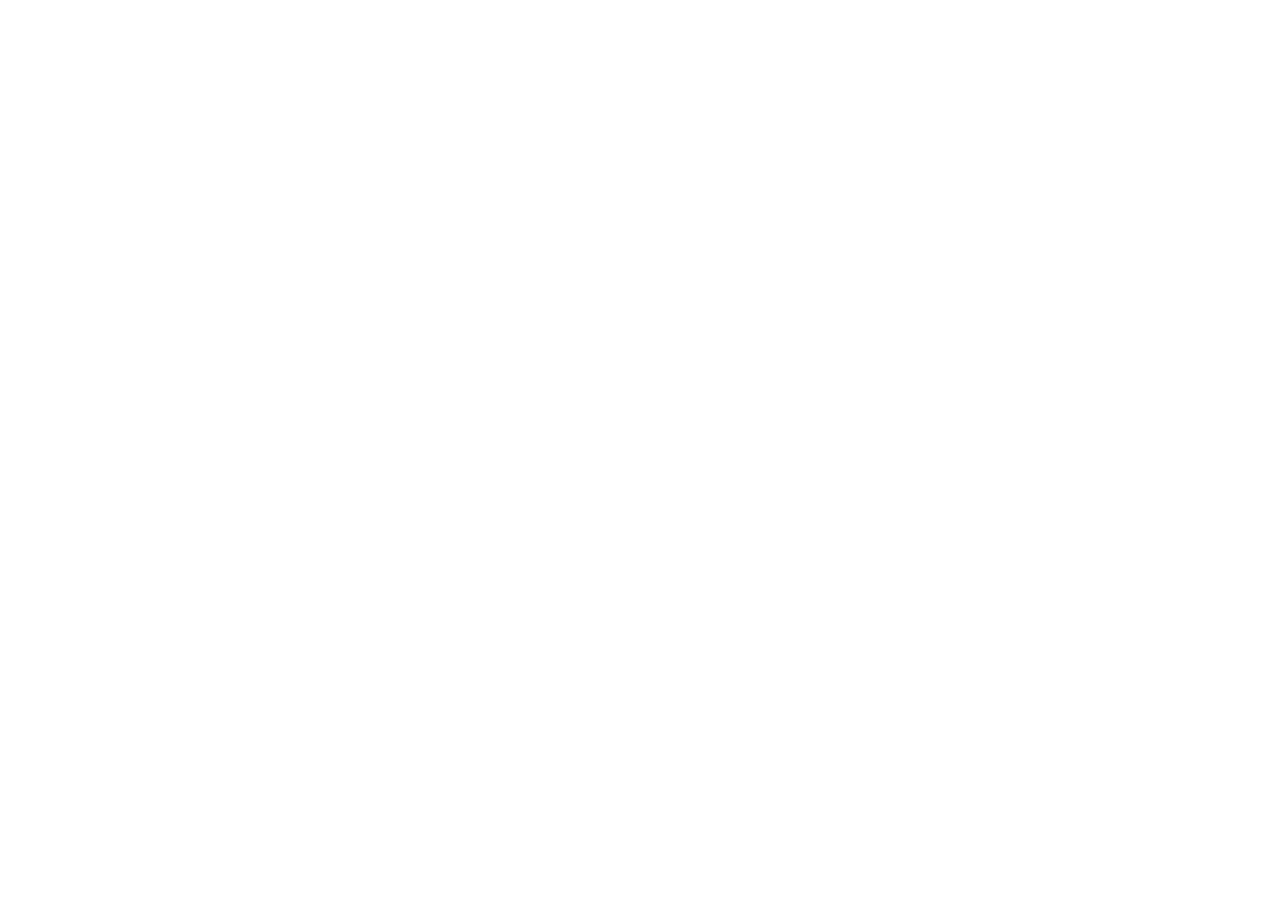
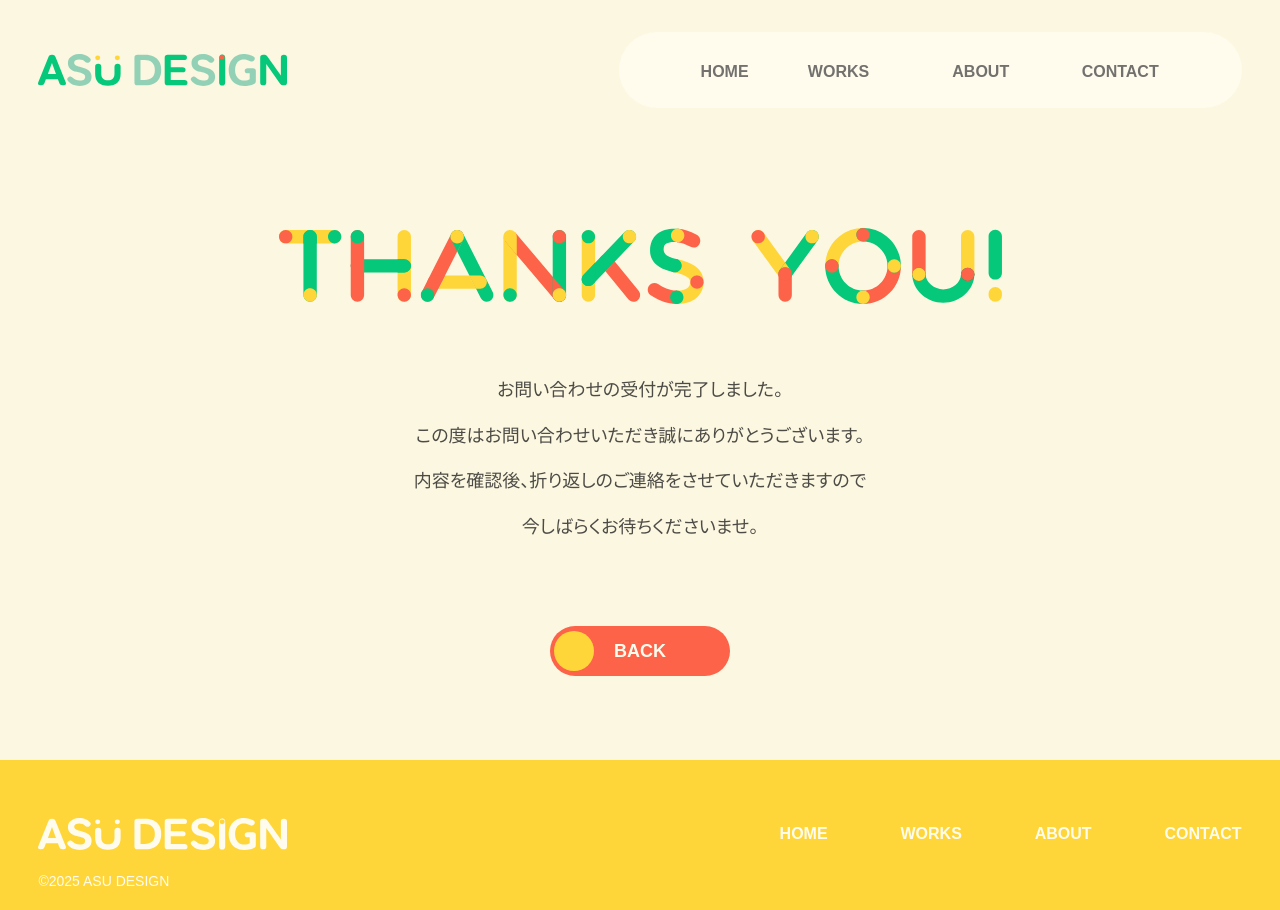
Before and after one commit to Hirabayashiasuna/ASU_DESIGN, a plain HTML site: page thanks.html in a window 1280 px wide. Before the commit the page ends 800 px from the top, so only its background shows below. Drawn offline with nearby package versions, Linux system fonts and the light colour scheme.

Commit message:
ナビゲーション
ナビゲーションの文字の余白が日本語の方でjustify-content: space-between;で余白がついてるので英語表記の時の余白がずれてしまったのですが、どのように英語のほうの余白を調整すればいいかわからなかったので、ご教授のほどお願いいたします。

```diff
--- a/css/style.css
+++ b/css/style.css
@@ -21,73 +21,66 @@ body {
 }
 
 .pc_nav {
-    width: 723px;
+    width: 623px;
     height: 76px;
     background-color: #FFFCEE;
     border-radius: 38px;
 
 }
 
-/*
-.pc_nav.pc_nav-menu a {
-    position: relative;
-    text-align: center;
-    overflow: hidden;
-}
-
-.pc_nav.pc_nav-menu a::after {
-    position: absolute;
-    bottom: 0;
-    left: 0;
-    display: block;
-    content: "";
-    width: 0%;
-    height: 2px;
-    background: #F05152;
-    transition: all 0.2s cubic-bezier(0.455, 0.03, 0.515, 0.955);
-}
-
-.pc_nav.pc_nav-menu a span {
-    display: block;
-    width: 100%;
-    margin: 0 auto;
-    transition: all 0.2s cubic-bezier(0.455, 0.03, 0.515, 0.955);
-}
-
-.pc_nav.pc_nav-menu a span.ja {
-    position: absolute;
-    top: 100%;
-    left: 0%;
-    font-size: 14px;
-    font-weight: bold;
-    white-space: nowrap;
-    color: #F05152;
-}
-
-.pc_nav.pc_nav-menu a:hover::after {
-    width: 100%;
-}
-
-.pc_nav.pc_nav-menu a:hover span.en {
-    transform: translate(0%, -150%);
-}
-
-.pc_nav.pc_nav-menu a:hover span.ja {
-    top: 25%;
-}
-*/
 
 .pc_nav ul {
     display: flex;
     justify-content: space-between;
-    padding: 0 92px;
+    list-style: none;
+    padding: 0 82px;
 }
 
 .pc_nav ul li {
+    display: flex;
+    flex-direction: column;
+    align-items: center;
     font-size: 16px;
     font-weight: 800;
     color: #72716E;
-    padding: 32px 0;
+    padding: 28px 0;
+    gap: 2px
+}
+
+.pc_nav a {
+    display: flex;
+    flex-direction: column;
+    align-items: center;
+    text-decoration: none;
+    color: inherit;
+    font-size: 16px;
+    line-height: 1.5em;
+    height: 1.5em;
+    overflow: hidden;
+}
+
+.pc_nav span {
+    transition: 0.5s;
+}
+
+a:hover span {
+    transform: translateY(-100%);
+}
+
+.pc_nav ul li::after {
+    content: "";
+    display: block;
+    width: 8px;
+    height: 8px;
+    background-color: #05c87a;
+    border-radius: 50%;
+    opacity: 0;
+    transition: 0.5s;
+
+}
+
+.pc_nav ul li:has(a:hover)::after {
+    opacity: 1;
 }
 
 
@@ -179,7 +172,7 @@ body {
 }
 
 .loop_text ul {
-    animation: flowing 40s linear infinite;
+    animation: flowing 50s linear infinite;
     transform: translateX(100%);
     margin: 0;
     padding: 0;
@@ -187,7 +180,7 @@ body {
 
 .loop_text ul li {
     display: inline-block;
-    font-size: 36px;
+    font-size: 30px;
     color: #FCF7E0;
     padding-right: 10px;
 }
@@ -296,6 +289,10 @@ body {
     border-radius: 218px;
 }
 
+.skill_text {
+    text-align: left;
+}
+
 .skill_inner img {
     padding-top: 27px;
     padding-bottom: 30px;
@@ -305,12 +302,15 @@ body {
 .skill_design ul {
     padding-top: 24px;
     display: flex;
+    justify-content: center;
 }
 
 .skill_design ul li {
+    margin-right: 10px;
     font-size: 14px;
     width: 108px;
     height: 25px;
+    line-height: 25px;
     border-radius: 12px;
     border: 1px solid #4C4B46;
 }
@@ -326,12 +326,15 @@ body {
 .skill_coding ul {
     padding-top: 49px;
     display: flex;
+    justify-content: center;
 }
 
 .skill_coding ul li {
+    margin-right: 10px;
     font-size: 14px;
     width: 108px;
     height: 25px;
+    line-height: 25px;
     border-radius: 12px;
     border: 1px solid #4C4B46;
 }
@@ -349,25 +352,26 @@ body {
     font-size: 23px;
     font-size: 23px;
     color: #FFFCEE;
+}
 
-}
+
+
 
 .works_btn {
     position: relative;
     margin: 0 auto;
     margin-top: 40px;
-    width: 143px;
+    width: 174px;
     height: 44px;
     background-color: #fc6349;
-    border-radius: 22px;
+    border-radius: 32px;
     cursor: pointer;
-    z-index: 100;
     border: 3px solid transparent;
 }
 
 .works_btn p {
     padding-top: 15px;
-    padding-left: 20px;
+    padding-left: 8px;
     text-align: center;
     font-size: 16px;
     font-weight: 800;
@@ -377,7 +381,7 @@ body {
 .check_btn {
     position: absolute;
     top: 2px;
-    left: 3px;
+    left: 1px;
     width: 40px;
     height: 40px;
     border-radius: 50%;
@@ -387,7 +391,7 @@ body {
 }
 
 .works_btn:hover .check_btn {
-    transform: translateX(98px);
+    transform: translateX(130px);
 }
 
 .works_btn:hover {
@@ -395,6 +399,7 @@ body {
     border-color: #ffd63a;
     border-radius: 25px;
 }
+
 
 
 .about_title h2 {
@@ -518,10 +523,11 @@ body {
 }
 
 .c-form__input {
+    padding-left: 18px;
     width: 90%;
     font-size: 16px;
     background-color: #F5F5EB;
-    border-radius: 21px;
+    border-radius: 32px;
     border: none;
     font-family: "heisei-maru-gothic-std", sans-serif;
 }
@@ -531,7 +537,6 @@ body {
 }
 
 .c-form__required {
-    position: relative;
     width: 38px;
     height: 16px;
     font-size: 12px;
@@ -548,17 +553,25 @@ textarea.c-form__input {
 
 .c-form__submit {
     text-align: center;
+
 }
 
+
 .c-form__submit button {
+    position: relative;
     margin: 0 auto;
     margin-top: 40px;
-    width: 143px;
-    height: 44px;
+    width: 173px;
+    height: 50px;
     background-color: #fc6349;
-    border-radius: 22px;
+    border-radius: 32px;
+    border: none;
+    border: 3px solid transparent;
     cursor: pointer;
-    z-index: 100;
+    font-size: 16px;
+    color: #FFFCEE;
+    font-weight: 800;
+    font-family: "heisei-maru-gothic-std", sans-serif;
 }
 
 .c-form__submit button:hover {
@@ -568,14 +581,14 @@ textarea.c-form__input {
 }
 
 .send_check_btn:hover {
-    transform: translateX(98px);
+    transform: translateX(124px);
 }
 
 
 .send_check_btn {
     position: absolute;
-    top: 5740px;
-    left: 608px;
+    top: 5779px;
+    left: 594px;
     width: 40px;
     height: 40px;
     border-radius: 50%;
@@ -585,11 +598,9 @@ textarea.c-form__input {
 }
 
 #Footer {
-    display: flex;
     max-width: 100%;
     height: 150px;
     background-color: #ffd63a;
-
 }
 
 #Footer h1 {
@@ -599,19 +610,20 @@ textarea.c-form__input {
 
 #Footer p {
     padding-top: 24px;
+    padding-left: 3%;
     font-size: 14px;
     color: #FFFCEE;
 }
 
 .footer-wrap {
     display: flex;
+    justify-content: space-between;
     align-items: center;
-    padding: 48px 3% 0 3%;
+    padding: 58px 3% 0 3%;
 }
 
+.footer-list ul {
 
-.footer-list ul {
-    padding-left: 553px;
     display: flex;
     justify-content: space-between;
     width: 462px;
@@ -653,6 +665,7 @@ textarea.c-form__input {
 
 .slider li {
     display: flex;
+    justify-content: center;
     text-align: center;
     width: 300px;
     height: 228px;
@@ -660,11 +673,13 @@ textarea.c-form__input {
     background-color: #FFFCEE;
 }
 
+
+
 .slider img {
     width: 100%;
-    /*スライダー内の画像を横幅100%に*/
-    height: auto;
+    text-align: center;
 }
+
 
 .slider .slick-slide {
     margin: 0 10px;
@@ -696,8 +711,8 @@ textarea.c-form__input {
     display: block;
     width: 16px;
     height: 16px;
-    border-top: 3px solid #FFFFFF;
-    border-right: 3px solid #FFFFFF;
+    border-top: 3px solid #FFFCEE;
+    border-right: 3px solid #FFFCEE;
     border-radius: 2px;
     transform: rotate(-135deg);
 }
@@ -716,10 +731,10 @@ textarea.c-form__input {
 .slick-next::before {
     content: '';
     display: block;
-    width: 16px;
-    height: 16px;
-    border-top: 3px solid #FFFFFF;
-    border-right: 3px solid #FFFFFF;
+    width: 14px;
+    height: 14px;
+    border-top: 3px solid #FFFCEE;
+    border-right: 3px solid #FFFCEE;
     border-radius: 2px;
     transform: rotate(45deg);
 }
--- /dev/null
+++ b/css/thanks.css
@@ -0,0 +1,99 @@
+@charset "uft-8";
+
+#thankspage {
+    text-align: center;
+}
+
+#thankspage img {
+    padding-top: 120px;
+    padding-bottom: 64px;
+    width: 723px;
+}
+
+#thankspage p {
+    font-size: 18px;
+    line-height: 2.55;
+}
+
+.thanks_btn {
+    position: relative;
+    margin: 0 auto;
+    margin-top: 75px;
+    margin-bottom: 84px;
+    width: 174px;
+    height: 44px;
+    background-color: #fc6349;
+    border-radius: 32px;
+    cursor: pointer;
+    border: 3px solid transparent;
+}
+
+.thanks_btn p {
+
+    text-align: center;
+    font-size: 16px;
+    font-weight: 800;
+    color: #FFFCEE;
+}
+
+
+.thanks_check_btn {
+    position: absolute;
+    top: 2px;
+    left: 1px;
+    width: 40px;
+    height: 40px;
+    border-radius: 50%;
+    background-color: #ffd63a;
+    cursor: pointer;
+    transition: 0.4s;
+}
+
+.thanks_btn:hover .thanks_check_btn {
+    transform: translateX(130px);
+}
+
+.thanks_btn:hover {
+    background-color: #05c87a;
+    border-color: #ffd63a;
+    border-radius: 25px;
+}
+
+#Footer {
+    max-width: 100%;
+    height: 150px;
+    background-color: #ffd63a;
+}
+
+#Footer h1 {
+    width: 249px;
+    height: 32px;
+}
+
+#Footer p {
+    padding-top: 24px;
+    padding-left: 3%;
+    font-size: 14px;
+    color: #FFFCEE;
+}
+
+.footer-wrap {
+    display: flex;
+    justify-content: space-between;
+    align-items: center;
+    padding: 58px 3% 0 3%;
+}
+
+.footer-list ul {
+
+    display: flex;
+    justify-content: space-between;
+    width: 462px;
+}
+
+.footer-list ul li {
+    display: flex;
+    font-size: 16px;
+    font-weight: 800;
+    color: #FFFCEE;
+}
--- a/thanks.html
+++ b/thanks.html
@@ -0,0 +1,115 @@
+<!DOCTYPE html>
+<html lang="ja">
+
+<head>
+    <meta charset="UTF-8">
+    <meta name="viewport" content="width=device-width, initial-scale=1.0">
+    <title>Thanks Page </title>
+    <link rel="stylesheet" type="text/css" href="https://cdn.jsdelivr.net/npm/slick-carousel@1.8.1/slick/slick.css" />
+    <link rel="stylesheet" type="text/css"
+        href="https://cdn.jsdelivr.net/npm/slick-carousel@1.8.1/slick/slick-theme.css">
+    <link rel="stylesheet" href="./css/reset.css">
+    <link rel="stylesheet" href="./css/style.css">
+    <link rel="stylesheet" href="./css/thanks.css">
+
+    <script>
+        (function (d) {
+            var config = {
+                kitId: 'foc2zpw',
+                scriptTimeout: 3000,
+                async: true
+            },
+                h = d.documentElement, t = setTimeout(function () { h.className = h.className.replace(/\bwf-loading\b/g, "") + " wf-inactive"; }, config.scriptTimeout), tk = d.createElement("script"), f = false, s = d.getElementsByTagName("script")[0], a; h.className += " wf-loading"; tk.src = 'https://use.typekit.net/' + config.kitId + '.js'; tk.async = true; tk.onload = tk.onreadystatechange = function () { a = this.readyState; if (f || a && a != "complete" && a != "loaded") return; f = true; clearTimeout(t); try { Typekit.load(config) } catch (e) { } }; s.parentNode.insertBefore(tk, s)
+        })(document);
+    </script>
+    <script src="https://ajax.googleapis.com/ajax/libs/jquery/3.7.1/jquery.min.js"></script>
+    <script src="https://cdn.jsdelivr.net/npm/slick-carousel@1.8.1/slick/slick.min.js"></script>
+</head>
+
+<body>
+    <header id="Header">
+        <div class="Header_wrap">
+            <div class="logo">
+                <h1>
+                    <a href="./index.html">
+                        <img src="images/SVG/logo.svg" alt="ASU DESIGNの緑ロゴ">
+                    </a>
+                </h1>
+            </div>
+            <nav class="pc_nav">
+                <ul class="pc_nav-menu">
+                    <li>
+                        <a href="./index.html">
+                            <span class="en">HOME</span>
+                            <span class="ja">ホーム</span>
+                        </a>
+                    </li>
+                    <li>
+                        <a href="">
+                            <span class="en">WORKS</span>
+                            <span class="ja">つくったもの</span></a>
+                    </li>
+                    <li>
+                        <a href="./about.html">
+                            <span class="en">ABOUT</span>
+                            <span class="ja">わたしについて</span>
+                        </a>
+                    </li>
+                    <li>
+                        <a href="">
+                            <span class="en">CONTACT</span>
+                            <span class="ja">お問合わせ</span>
+                        </a>
+                    </li>
+                </ul>
+            </nav>
+        </div>
+    </header>
+    <div id="thankspage">
+        <img src="images/SVG/pc_thanks.svg" alt="サンクスの文字">
+        <p>お問い合わせの受付が完了しました。<br />この度はお問い合わせいただき誠にありがとうございます。<br />内容を確認後、折り返しのご連絡をさせていただきますので<br />今しばらくお待ちくださいませ。</p>
+        <div class="thanks_btn">
+            <div>
+                <p><a href="./index.html">BACK</a></p>
+            </div>
+
+            <div class="thanks_check_btn">
+                <span></span>
+            </div>
+        </div>
+    </div>
+    <footer id="Footer">
+        <div class="footer-wrap">
+            <div class="footer-logo">
+                <h1>
+                    <a href="./index.html">
+                        <img src="images/SVG/logo_footer.svg" alt="白のASU DESIGNのロゴ">
+                    </a>
+                </h1>
+
+            </div>
+            <div class="footer-list">
+                <ul>
+                    <li><a href="./index.html">HOME</a></li>
+                    <li><a href="">WORKS</a></li>
+                    <li><a href="">ABOUT</a></li>
+                    <li><a href="">CONTACT</a></li>
+                </ul>
+            </div>
+        </div>
+
+        <p>©2025 ASU DESIGN</p>
+    </footer>
+    <script>
+        $('.thanks_btn').hover(
+            function () {
+                $(this).find('a').text('もどる')
+            },
+            function () {
+                $(this).find('a').text('BACK')
+            }
+        )
+    </script>
+</body>
+
+</html>
```
Also changed, not shown: index.html (+26 -16 lines), images/SVG/pc_thanks.svg (added).
